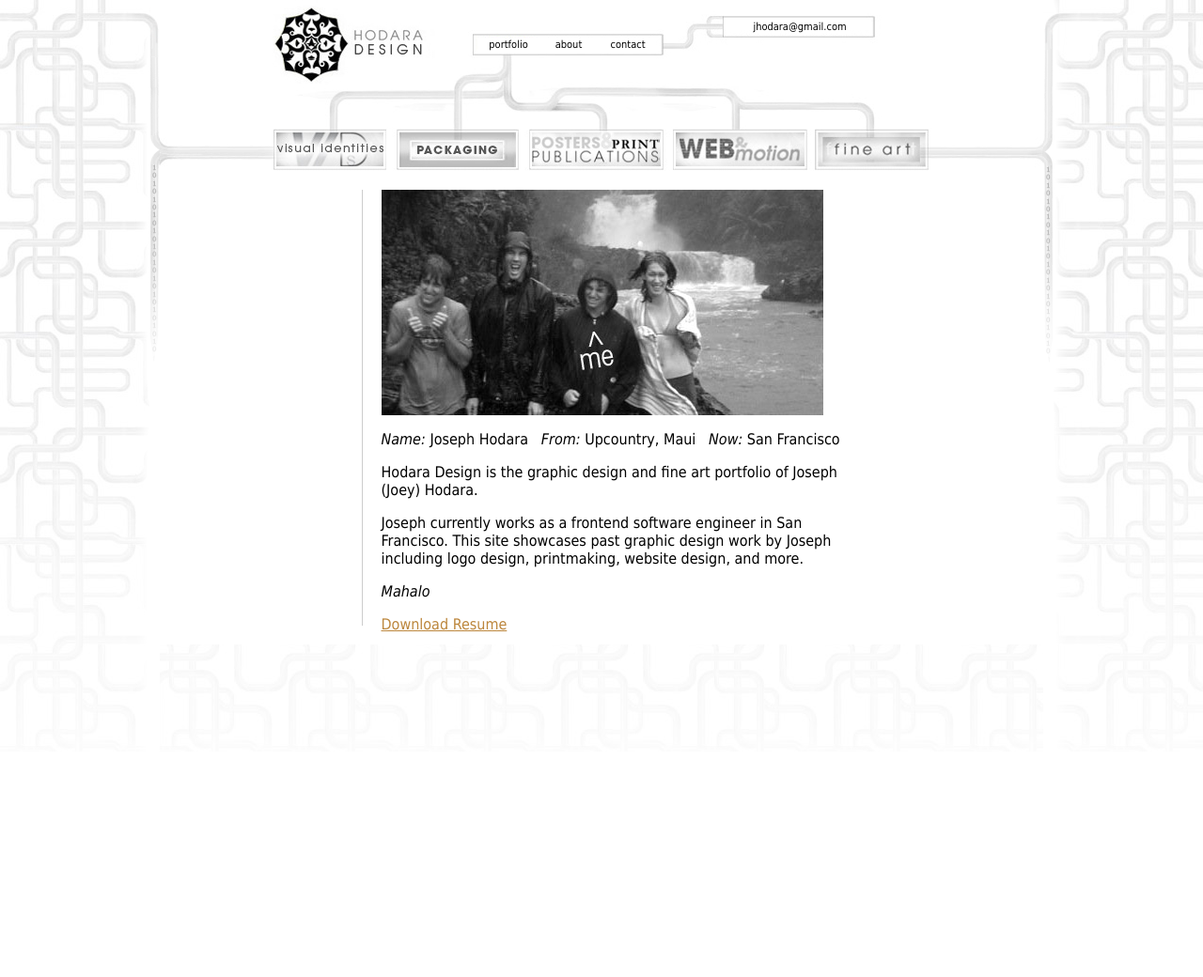
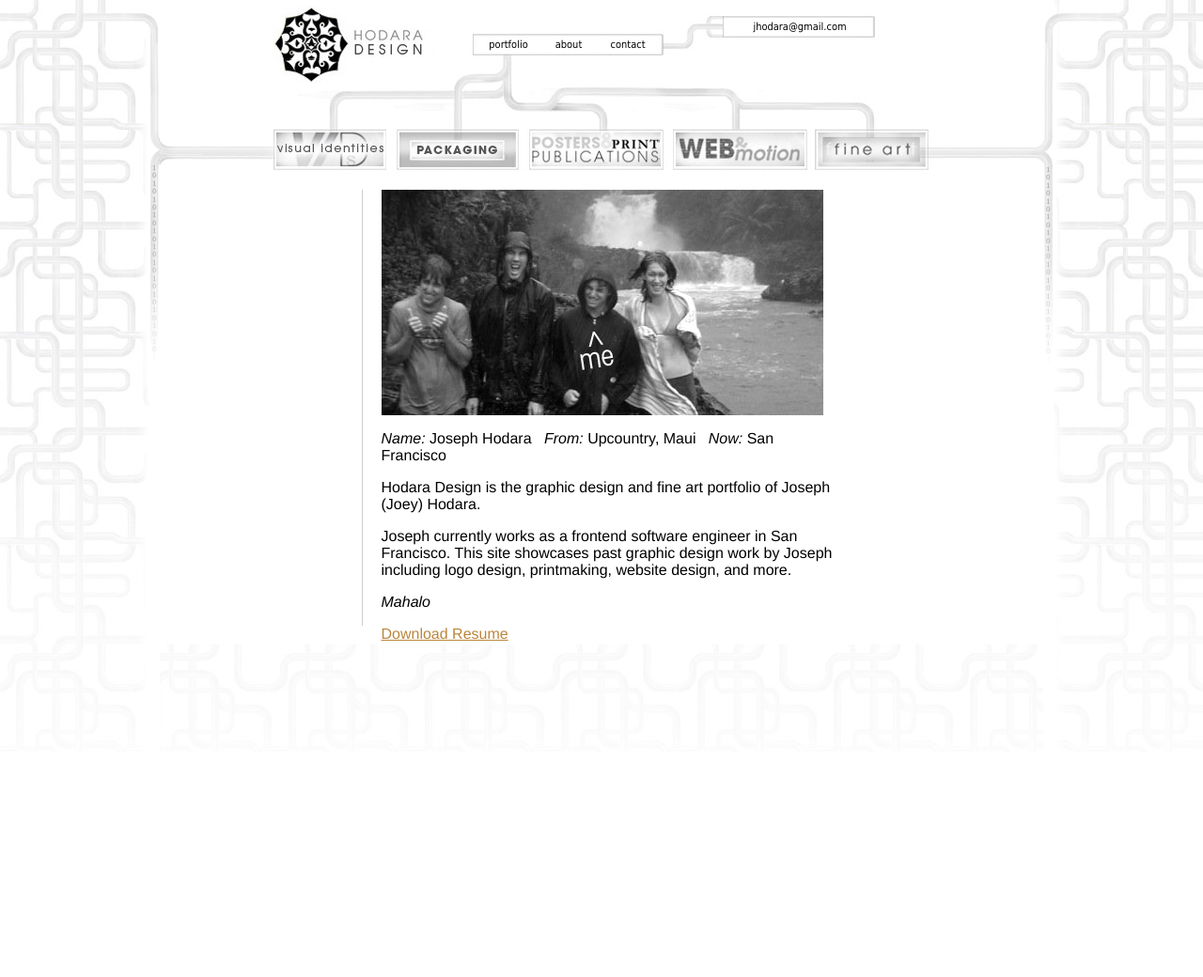
Before and after one commit to epjoey/hodaradesign, a PHP site: page /about/index.php in a window 1280 px wide. Shown: the top 1040 px of the page at 94% size. Run offline with PHP 8.4, Linux system fonts and the light colour scheme.

Commit message:
Nicer font

```diff
--- a/css/site1.css
+++ b/css/site1.css
@@ -13,7 +13,7 @@ body {
 	border:0;
 	margin: 0;
 	width: 100%;
-	font-family:Tahoma;
+	font-family:Helvetica Neue, Tahoma;
 	text-align: center;
 
 }
@@ -97,7 +97,7 @@ a#firsttop {width:74px;float:left}
 	background-color: #FFF;
 	float: left;
 	width: 940px;
-	font-family: tahoma; /* change when you find it! */
+	font-family: Helvetica Neue, tahoma; /* change when you find it! */
 	}
 
  #content-notmac {
```
